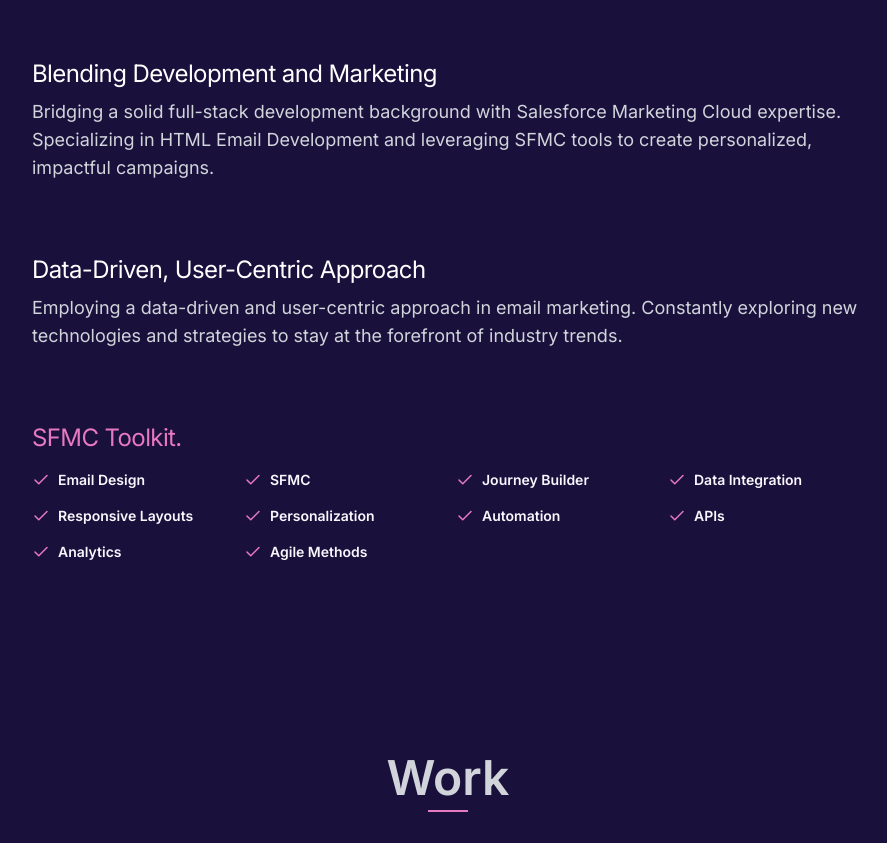
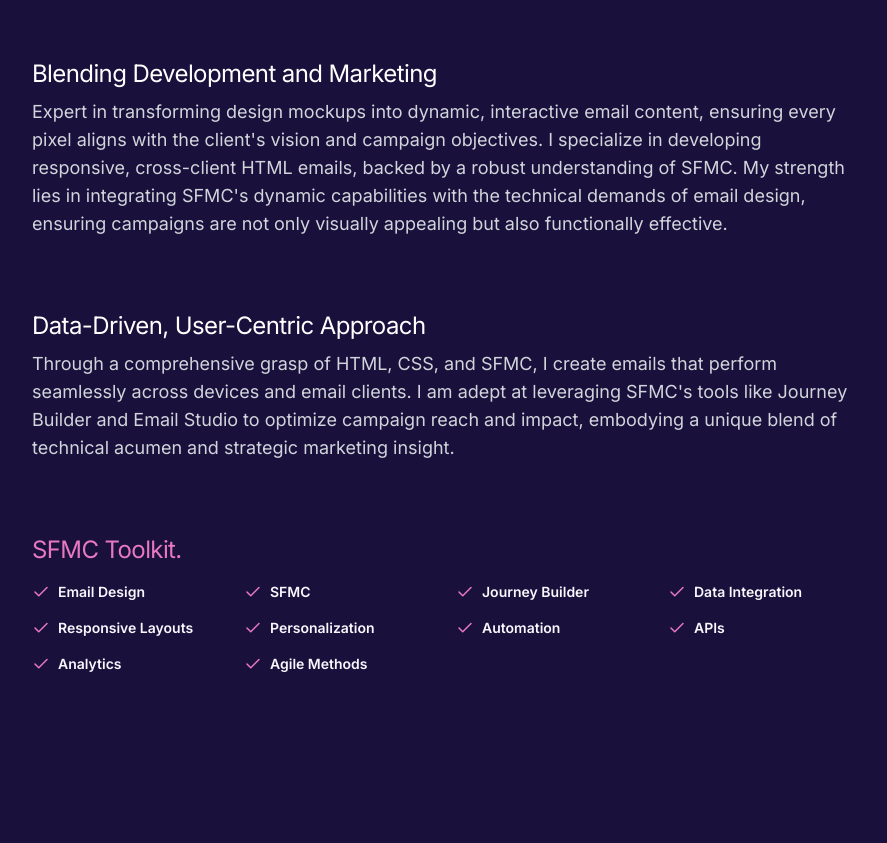
Before and after one commit to jmayheww/joshua-portfolio, a Next.js app: page / in a window 1280 px wide. Shown: the part 1359-2202 px from the top of the page, without its empty margins (192-1079 px from the left). Built offline with nearby package versions, Linux system fonts and the light colour scheme.

Commit message:
edit salesforce text content in about section

```diff
--- a/app/textContent/salesForceContent.js
+++ b/app/textContent/salesForceContent.js
@@ -28,7 +28,7 @@
     {
       title: "Blending Development and Marketing",
       content:
-        "Bridging a solid full-stack development background with Salesforce Marketing Cloud expertise. Specializing in HTML Email Development and leveraging SFMC tools to create personalized, impactful campaigns.",
+        "Expert in transforming design mockups into dynamic, interactive email content, ensuring every pixel aligns with the client's vision and campaign objectives. I specialize in developing responsive, cross-client HTML emails, backed by a robust understanding of SFMC. My strength lies in integrating SFMC's dynamic capabilities with the technical demands of email design, ensuring campaigns are not only visually appealing but also functionally effective.",
       titleClass:
         "text-lg sm:text-2xl md:text-2xl font-inter tracking-tight text-white mb-2 mt-2",
       contentClass:
@@ -37,7 +37,7 @@
     {
       title: "Data-Driven, User-Centric Approach",
       content:
-        "Employing a data-driven and user-centric approach in email marketing. Constantly exploring new technologies and strategies to stay at the forefront of industry trends.",
+        "Through a comprehensive grasp of HTML, CSS, and SFMC, I create emails that perform seamlessly across devices and email clients. I am adept at leveraging SFMC's tools like Journey Builder and Email Studio to optimize campaign reach and impact, embodying a unique blend of technical acumen and strategic marketing insight. ",
       titleClass:
         "text-lg sm:text-2xl md:text-2xl font-inter tracking-tight text-white mb-2 mt-2",
       contentClass:
```
